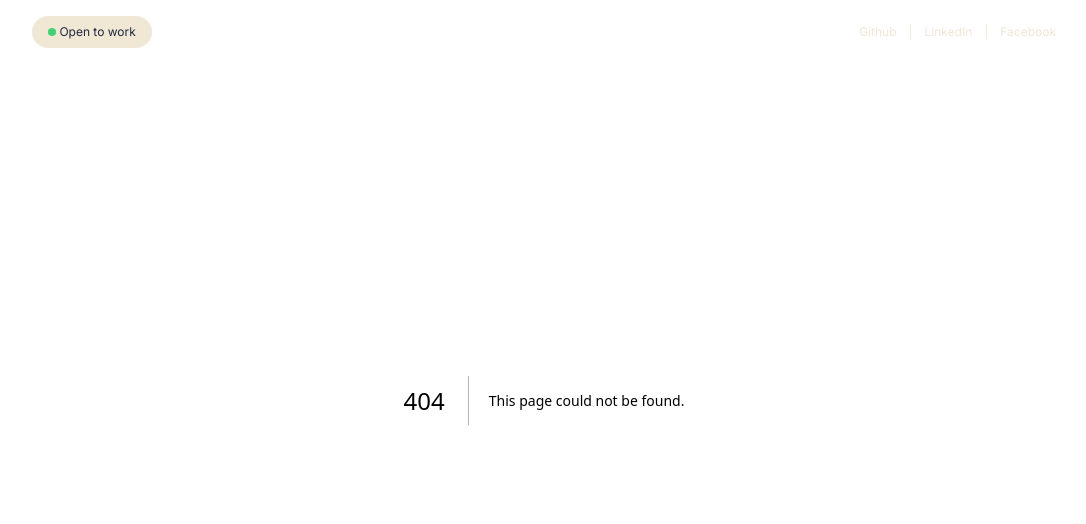
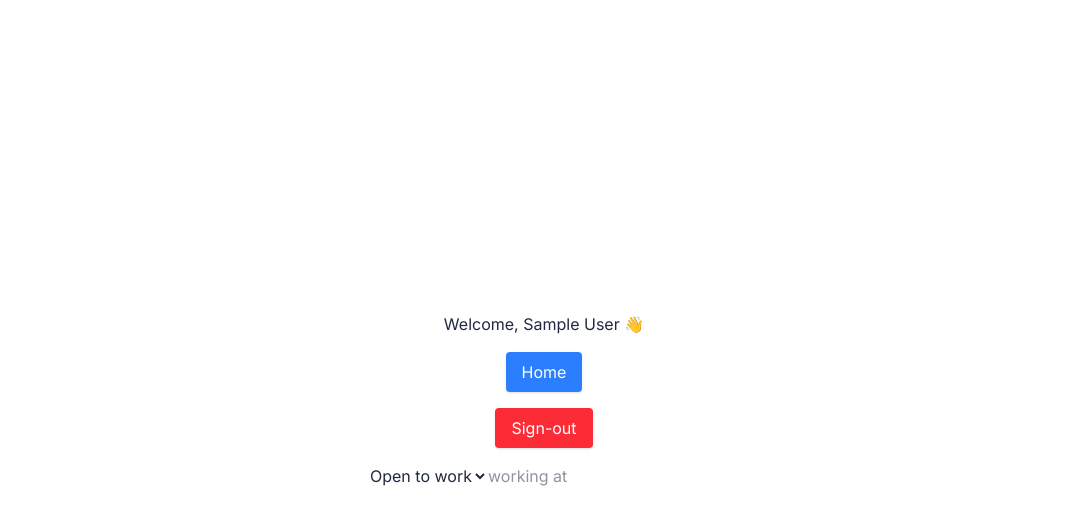
Before and after one commit to shijisan/shijisan-dev, a Next.js app: page /dashboard in a window 1280 px wide. Before the commit this address had no page. Shown: the top 524 px of the page, without its empty margins (96-1182 px from the left). Built offline with nearby package versions, Linux system fonts and the light colour scheme; no server answers; sample sign-in values are in the browser's storage.

Commit message:
added auth, and UI of dashboard

```diff
--- a/app/auth/page.tsx
+++ b/app/auth/page.tsx
@@ -1,9 +1,40 @@
+"use client"
+
+import { signInWithPopup, GoogleAuthProvider } from "firebase/auth"
+import { auth } from "@/utils/firebase"
+import { useRouter } from "next/navigation";
+
 export default function Auth(){
+
+   const router = useRouter();
+   const allowedEmail = "cjsantos2411638@gmail.com";
+
+   const handleGoogleSignIn = async () => {
+      const provider = new GoogleAuthProvider();
+      try{
+         const result = await signInWithPopup(auth, provider);
+         const user = result.user;
+         if (user.email !== allowedEmail){
+            alert("Access denied");
+            await auth.signOut();
+            return;
+         }
+         console.log("Logged in as: ", user.displayName);
+         router.push("/dashboard");
+      }
+      catch(error){
+         console.error("Failed to login", error);
+      }
+   };
+
    return(
       <>
-      <main>
-         <button>
-
+      <main className="min-h-screen w-full flex justify-center items-center bg-white">
+         <button
+         className="bg-blue-500 btn"
+         onClick={handleGoogleSignIn}
+         >
+            Login with Google
          </button>
       </main>
       </>
--- /dev/null
+++ b/app/dashboard/page.tsx
@@ -0,0 +1,63 @@
+"use client";
+
+import { auth } from "@/utils/firebase";
+import { useRouter } from "next/navigation";
+import { useEffect, useState } from "react";
+import { onAuthStateChanged, signOut, User } from "firebase/auth";
+import Link from "next/link";
+
+export default function Dashboard() {
+  const [user, setUser] = useState<User | null>(null);
+  const [loading, setLoading] = useState(true);
+  const router = useRouter();
+
+  useEffect(() => {
+    const unsubscribe = onAuthStateChanged(auth, (user) => {
+      if (user) {
+        setUser(user);
+      } else {
+        setUser(null);
+        router.push("/");
+      }
+      setLoading(false);
+    });
+
+    return () => unsubscribe();
+  }, [router]);
+
+  const handleSignout = async () => {
+    await signOut(auth);
+    router.push("/");
+  };
+
+  if (loading) {
+    return (
+      <main className="min-h-screen w-full flex items-center justify-center bg-white">
+        <p>Loading...</p>
+      </main>
+    );
+  }
+
+  return (
+    <main className="min-h-screen w-full flex flex-col items-center justify-center gap-4 bg-white">
+      <p>Welcome, {user?.displayName || "Unknown User"} 👋</p>
+      <Link className="btn bg-blue-500" href="/">Home</Link>
+      <button
+        className="btn bg-red-500 px-4 py-2 rounded text-white hover:bg-red-600"
+        onClick={handleSignout}
+      >
+        Sign-out
+      </button>
+
+      {/* form onchange submit */}
+      <form>
+         <select name="0" id="0">
+            <option value="1">Open to work</option>
+            <option value="2">Employed</option>
+         </select>
+         <input type="text" placeholder="working at" />
+
+      </form>
+    </main>
+  );
+}
--- a/app/globals.css
+++ b/app/globals.css
@@ -24,3 +24,9 @@ body {
   color: var(--foreground);
   font-family: "Inter", Arial, Helvetica, sans-serif;
 }
+
+@layer components{
+  .btn{
+    @apply  rounded-sm text-white shadow-sm hover:brightness-95 active:opacity-95 transition-all px-4 py-2 hover:cursor-pointer
+  }
+}
--- a/app/page.tsx
+++ b/app/page.tsx
@@ -19,7 +19,7 @@ export default function Landing() {
 						{/* <p className="text-neutral-300 text-xs text-center mb-8">
 							<span className="text-blue-400">Full-Stack Web Developer</span> powered by development and innovation, specializing in Next JS, Node JS, Typescript, Javascript, React Js, Rest APIs, Tailwind CSS.
 						</p> */}
-						<Link href="/" className="mt-8 rounded-full px-8 py-2 text-sm hover:brightness-95 active:opacity-95 text-white bg-blue-500 font-satoshi font-medium border-0 shadow-sm">Let's Talk 🤝</Link>
+						<Link href="/" className="mt-8 rounded-full px-8 text-sm btn bg-blue-500">Let's Talk 🤝</Link>
 					</div>
 				</header>
 				<section className="bg-foreground">
--- a/components/Nav.tsx
+++ b/components/Nav.tsx
@@ -1,11 +1,20 @@
+"use client"
+
 import Link from "next/link";
+import { usePathname } from "next/navigation";
 
 export default function Nav() {
+  const pathname = usePathname();
+
+  if (pathname !== "/") return null;
+
   return (
     <nav className="flex items-center absolute top-0 left-0 w-full h-[8vh] z-50 px-[10vw]">
       <div className="w-1/2">
         <div className="rounded-full px-4 py-2 bg-background w-fit">
-               <p className="text-foreground text-xs"><span className="inline-block size-2 rounded-full bg-green-500 animate-pulse"></span> Open to work</p>
+          <p className="text-foreground text-xs">
+            <span className="inline-block size-2 rounded-full bg-green-500 animate-pulse"></span> Open to work
+          </p>
         </div>
       </div>
       <ul className="w-1/2 text-background flex items-center gap-3 text-xs justify-end">
--- a/package.json
+++ b/package.json
@@ -18,6 +18,7 @@
   "devDependencies": {
     "@eslint/eslintrc": "^3",
     "@tailwindcss/postcss": "^4",
+    "@types/firebase": "^2.4.32",
     "@types/node": "^20",
     "@types/react": "^19",
     "@types/react-dom": "^19",
```
Also changed, not shown: 1 other file (tests, documents, lock files or other folders). Lines whose indentation alone changed are shown as unchanged.
